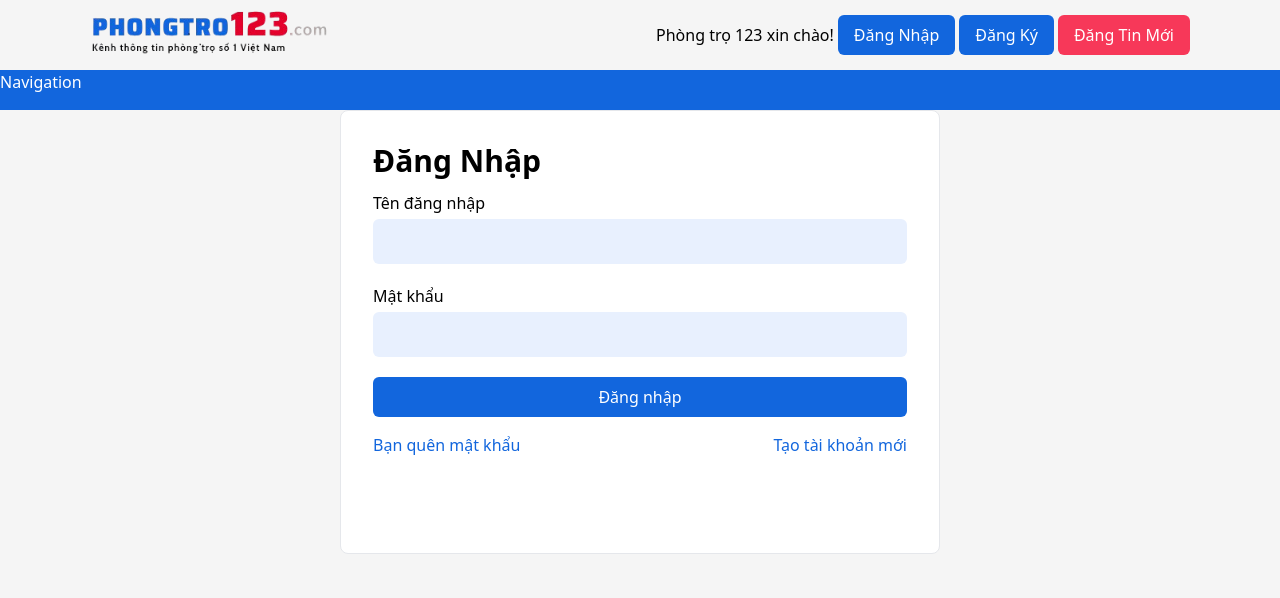
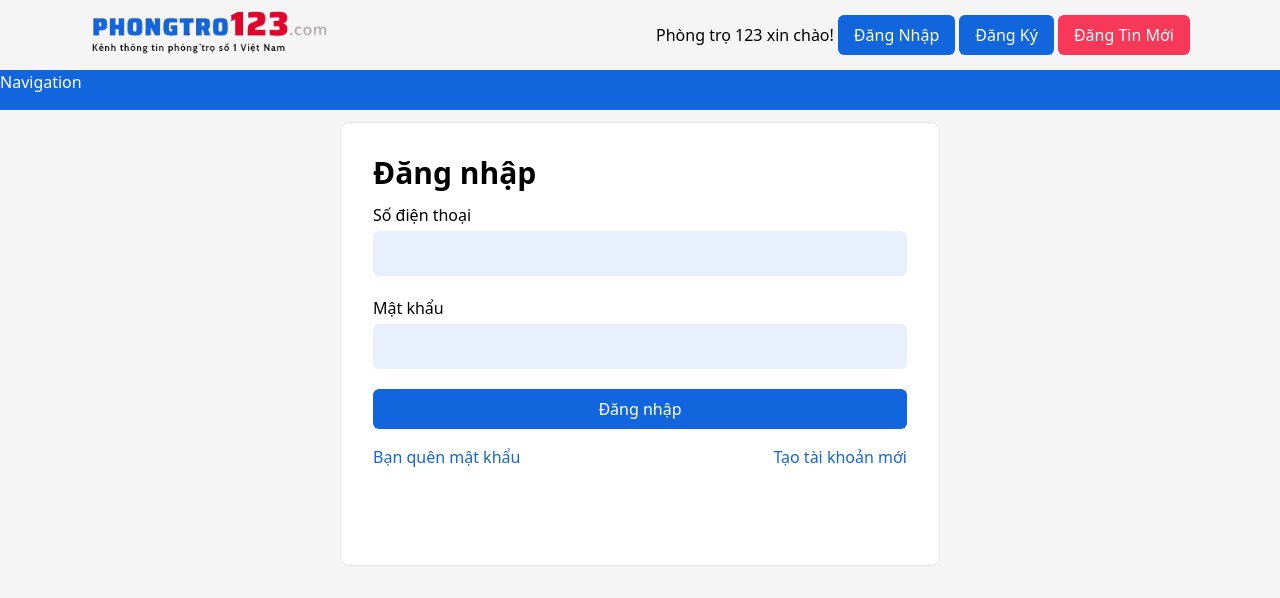
Before and after one commit to tranvanthinh2509/Ecommerce, a React (Create React App) app in the folder client/: page / in a window 1280 px wide. Both pictures are taken after a click on the button "Đăng Nhập". Shown: the top 598 px of the page. Built offline with nearby package versions, Linux system fonts and the light colour scheme.

Commit message:
Handle login

```diff
--- a/client/src/contains/Public/Header.js
+++ b/client/src/contains/Public/Header.js
@@ -1,27 +1,31 @@
+import { useCallback } from "react";
 import { Image, Button } from "../../components";
-import { useNavigate } from "react-router-dom";
+import { Link, useNavigate } from "react-router-dom";
 
 function Header() {
   const navigate = useNavigate();
-  const goToLogin = () => {
-    navigate("/login");
-  };
+  const goToLogin = useCallback((flag) => {
+    navigate("/login", { state: flag });
+  }, []);
   return (
     <div className="w-1100 flex items-center justify-between">
-      <Image className="w-[240] h-[70] object-contain" />
+      <Link to="/">
+        <Image className="w-[240] h-[70] object-contain" />
+      </Link>
+
       <div className="flex items-center justify-between gap-1">
         <p>Phòng trọ 123 xin chào!</p>
         <Button
           text="Đăng Nhập"
           textColor="text-white"
           bgColor="bg-secondary1"
-          onClick={goToLogin}
+          onClick={() => goToLogin(true)}
         />
         <Button
           text="Đăng Ký"
           textColor="text-white"
           bgColor="bg-secondary1"
-          onClick={goToLogin}
+          onClick={() => goToLogin(false)}
         />
         <Button
           text="Đăng Tin Mới"
--- a/client/src/contains/Public/Home.js
+++ b/client/src/contains/Public/Home.js
@@ -6,7 +6,7 @@ function Home() {
     <div className="w-full flex flex-col items-center h-full ">
       <Header />
       <Navigation />
-      <div className="w-full flex flex-col items-center">
+      <div className="w-full flex flex-col items-center mt-3">
         <Outlet />
       </div>
     </div>
--- a/client/src/contains/Public/Login.js
+++ b/client/src/contains/Public/Login.js
@@ -1,26 +1,58 @@
+import { useEffect, useState } from "react";
 import { InputForm, Button } from "../../components";
+import { useLocation } from "react-router-dom";
 
 function Login() {
+  const location = useLocation();
+  const [signIn, setSignIn] = useState(location?.state === null ? false : true);
+
+  useEffect(() => {
+    setSignIn(location?.state === null ? false : true);
+  }, [location?.state]);
+
+  const handleSignIn = () => {
+    setSignIn(!signIn);
+  };
   return (
     <div className="w-600 bg-white px-8 pt-8 pb-24 rounded-lg border">
-      <h1 className="font-bold text-3xl mb-3">Đăng Nhập</h1>
+      <h1 className="font-bold text-3xl mb-3">
+        {signIn ? "Đăng nhập" : "Đăng ký"}
+      </h1>
       <div className="w-full flex flex-col gap-5">
-        <InputForm label="Tên đăng nhập" />
+        {signIn === false && <InputForm label="Họ và tên" />}
+        <InputForm label="Số điện thoại" />
         <InputForm label="Mật khẩu" />
         <Button
-          text="Đăng nhập"
+          text={signIn ? "Đăng nhập" : "Đăng ký"}
           bgColor="bg-secondary1"
           textColor="text-white"
           fullWidth
         />
       </div>
       <div className="mt-4 flex items-center justify-between">
-        <p className="text-secondary1 text-[-16] hover:text-[-red] hover:cursor-pointer ">
-          Bạn quên mật khẩu
-        </p>
-        <p className="text-secondary1 text-[-16] hover:text-[-red] hover:cursor-pointer ">
-          Tạo tài khoản mới
-        </p>
+        {signIn ? (
+          <>
+            <p className="text-secondary1 text-[-16] hover:text-[-red] hover:cursor-pointer ">
+              Bạn quên mật khẩu
+            </p>
+            <p
+              className="text-secondary1 text-[-16] hover:text-[-red] hover:cursor-pointer "
+              onClick={handleSignIn}
+            >
+              Tạo tài khoản mới
+            </p>
+          </>
+        ) : (
+          <span className="text-[-16] ">
+            Bạn đã có tài khoản ?{" "}
+            <span
+              className="text-secondary1 text-[-16] hover:text-[-red] hover:cursor-pointer "
+              onClick={handleSignIn}
+            >
+              Đăng nhập ngay
+            </span>
+          </span>
+        )}
       </div>
     </div>
   );
```
